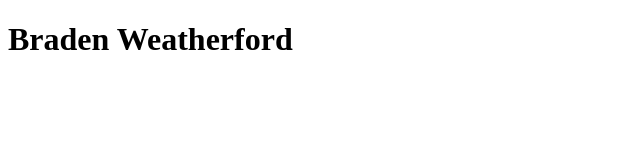
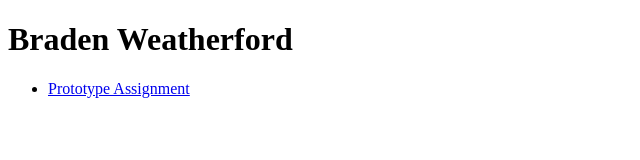
Before and after one commit to blweatherford/ifsc-1310, a plain HTML site: page index.html in a window 1280 px wide. Shown: the whole page, without its empty margins (0-640 px from the left). Drawn offline with Linux system fonts and the light colour scheme.

Commit message:
added new link

```diff
--- a/index.html
+++ b/index.html
@@ -1,3 +1,4 @@
+<!-- Course Home Page -->
 <!doctype html>
 
 <html lang="en">
@@ -12,5 +13,8 @@
 
 <body>
   <h1>Braden Weatherford</h1>
+  <ul>
+    <li><a href="prototype/index.html">Prototype Assignment</a></li>
+  </ul>
 </body>
 </html>
```
Also changed, not shown: prototype/index.html (added, +1 -0 lines), 1 other file.
